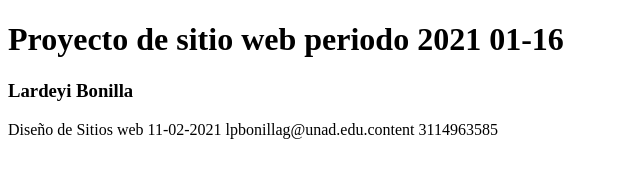
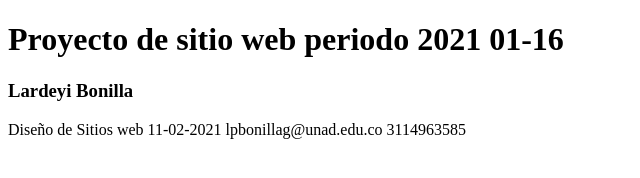
Before and after one commit to GinnaP/DSW-LardeyiBonilla, a plain HTML site: page index.html in a window 1280 px wide. Shown: the full height of the page, 0-640 px from the left. Drawn offline with Linux system fonts and the light colour scheme.

Commit message:
Update index.html
actualizacion 2

```diff
--- a/index.html
+++ b/index.html
@@ -11,7 +11,7 @@
     <h3>Lardeyi Bonilla </h3>
     <p>Diseño de Sitios web
         11-02-2021
-        lpbonillag@unad.edu.content
+        lpbonillag@unad.edu.co
         3114963585
     </p>
 </body>
```
